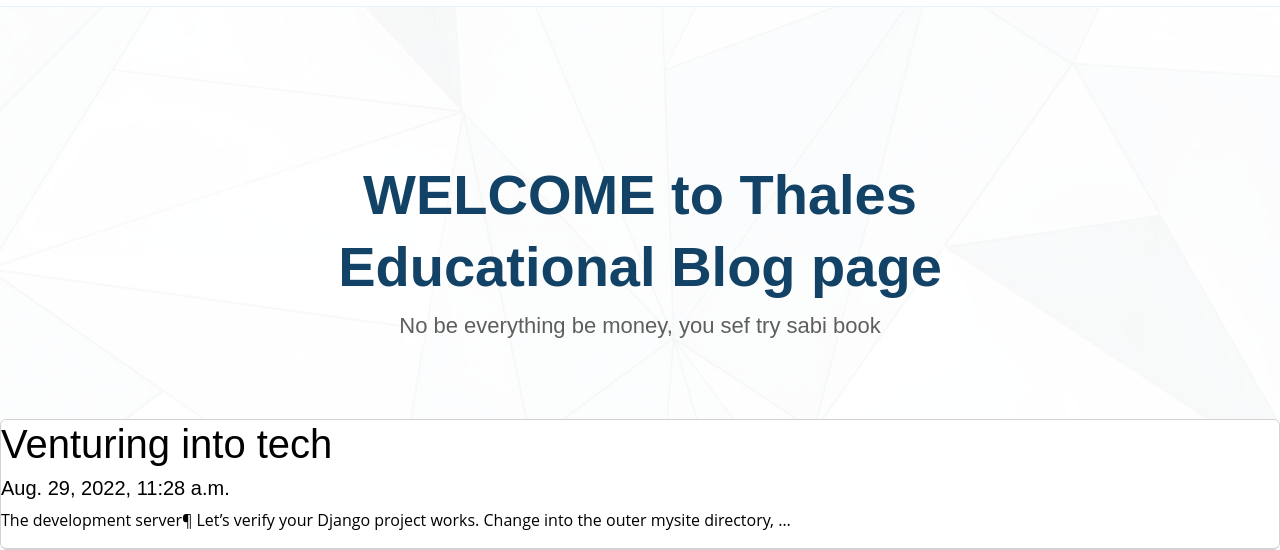
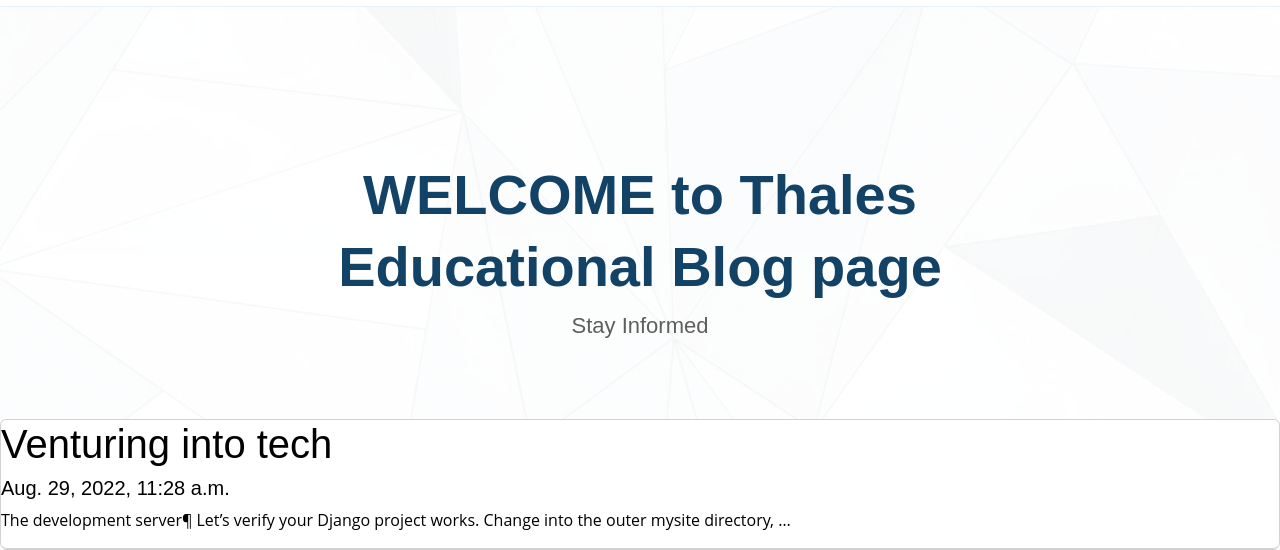
Before and after one commit to abdulmujeeb29/Django-web-appliation, a Django app: page /blog in a window 1280 px wide. Shown: the part 65-615 px from the top of the page. Run offline with Django 4.2, Linux system fonts and the light colour scheme; data comes from the database, SQL or seed files in the repository; some libraries are stand-ins or nearby versions.

Commit message:
first commit

```diff
--- a/templates/blog.html
+++ b/templates/blog.html
@@ -54,7 +54,7 @@
         <div class="col-xl-7 col-lg-9 text-center">
 
           <h1> WELCOME to Thales Educational Blog page </h1>
-          <h2>No be everything be money, you sef try sabi book  </h2>
+          <h2>Stay Informed </h2>
 
 
 
```
